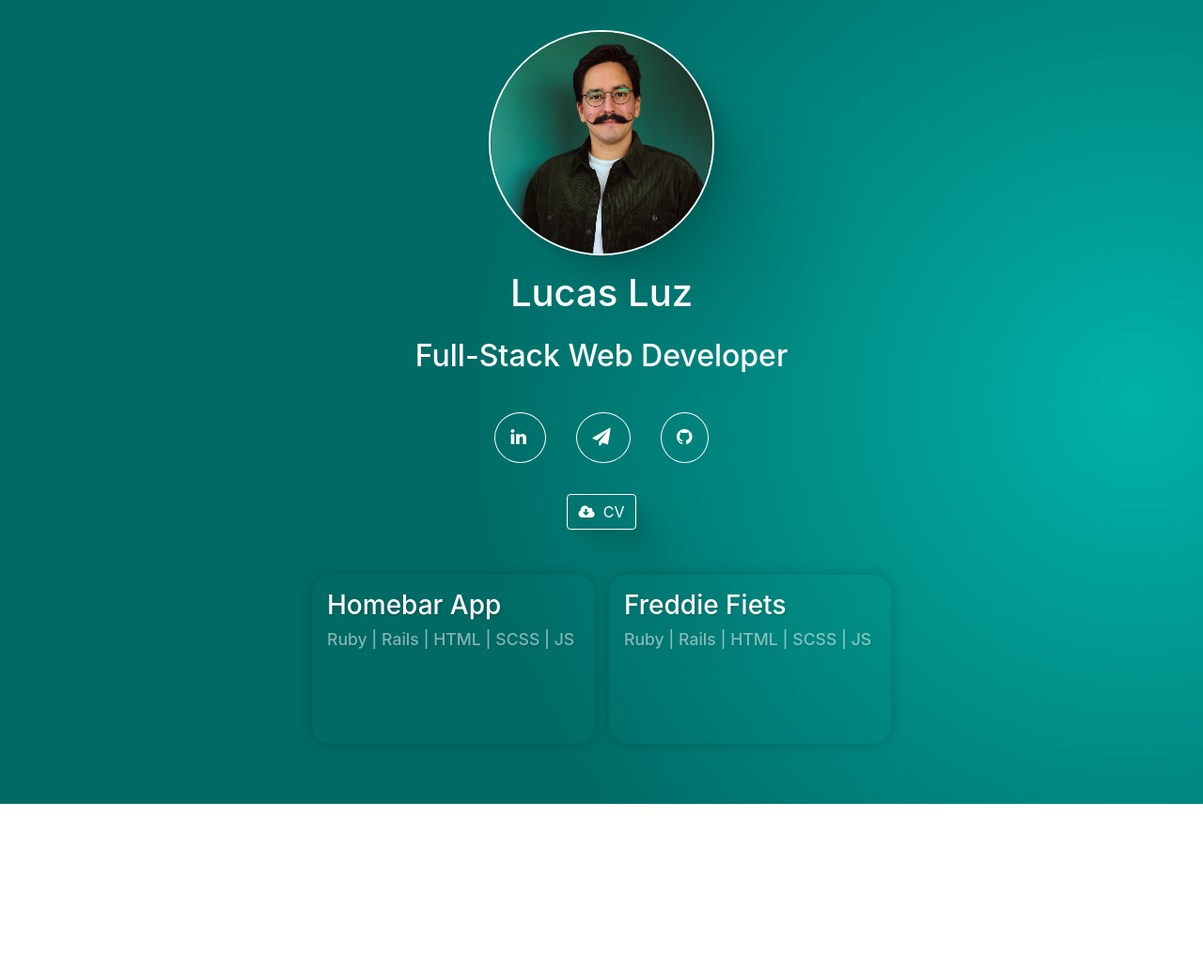
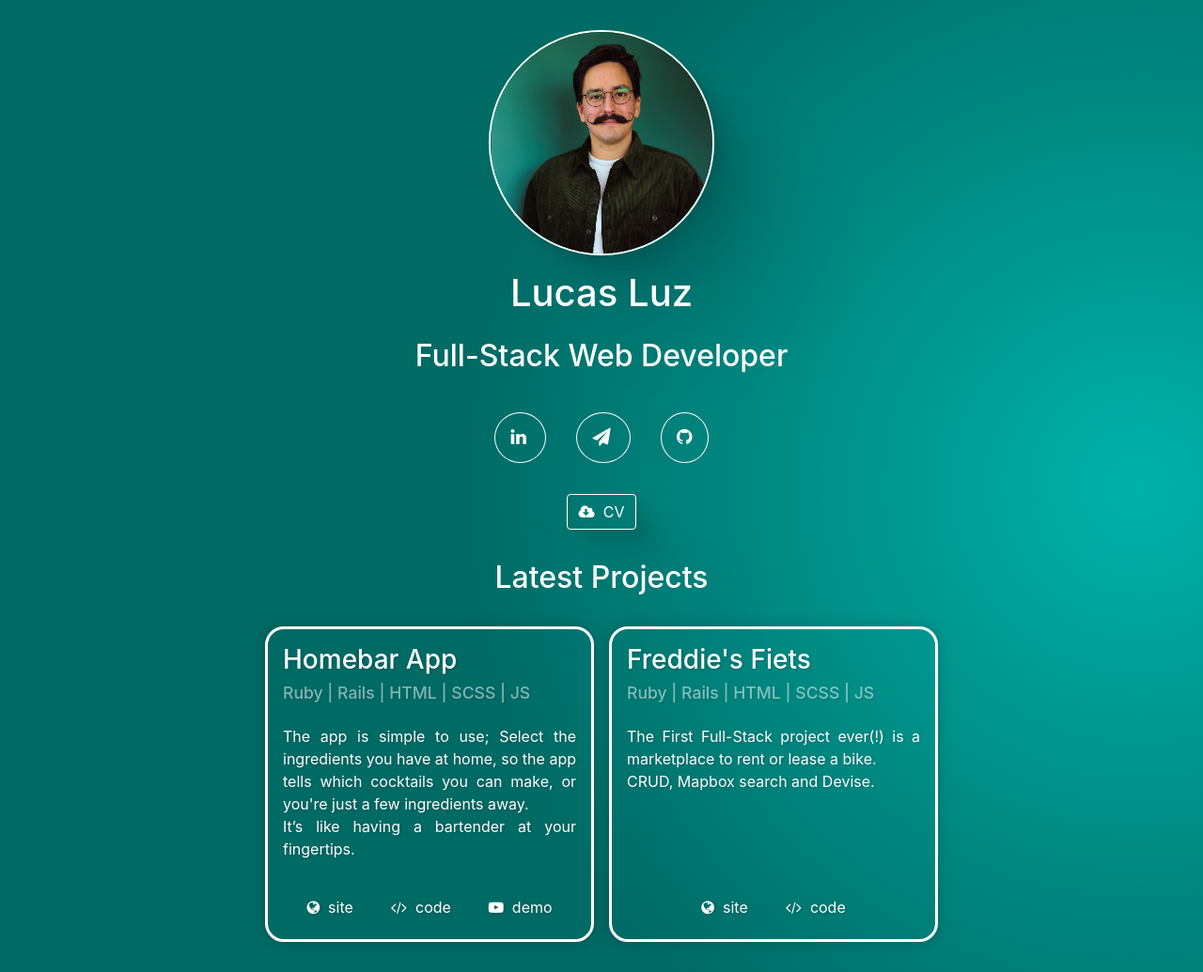
Before and after one commit to lcalazansl/site, a plain HTML site: page index.html in a window 1280 px wide. Shown: the whole page at 94% size. Before the commit the page ends 856 px from the top, so only its background shows below. Drawn offline with nearby package versions, Linux system fonts and the light colour scheme.

Commit message:
cards content and buttons

```diff
--- a/index.html
+++ b/index.html
@@ -11,6 +11,7 @@
 </head>
 <body>
   <div class="container">
+    <div class="profile">
       <div class="header">
         <img class="avatar-bordered" alt="avatar-bordered" src="avatar-lluz22.png"/>
         <h1>Lucas Luz</h1>
@@ -27,25 +28,57 @@
           <i class="fa fa-github" aria-hidden="true"></i>
         </a>
       </div>
-    <a class="btn btn-flat" href="Lucas_Luz_Resume_sketch_09_22.pdf">
+      <a class="btn btn-flat"  target="_blank" href="Lucas_Luz_Resume_sketch_09_22.pdf">
         <i class="fa fa-cloud-download" aria-hidden="true"></i>
         <span>&nbsp;CV</span>
       </a>
+    </div>
+    <h2 id="projects">Latest Projects</h2>
     <div class="cards">
       <div class="card-projects">
         <h3>Homebar App</h3>
         <h4>Ruby | Rails | HTML | SCSS | JS</h4>
+        <div class="card-body">
           <p>
-
+            The app is simple to use; Select the ingredients you have at home, so the app tells which cocktails you can make, or you're just a few ingredients away.
+          </br>It’s like having a bartender at your fingertips.
           </p>
+        </div>
+        <div class="card-links">
+          <a class="btn btn-flat" href="">
+            <i class="fa fa-globe" aria-hidden="true"></i>
+            <span>&nbsp;site</span>
+          </a>
+          <a class="btn btn-flat" target="_blank" href="">
+            <i class="fa fa-code" aria-hidden="true"></i>
+            <span>&nbsp;code</span>
+          </a>
+          <a class="btn btn-flat" target="_blank" href="">
+            <i class="fa fa-youtube-play" aria-hidden="true"></i>
+            <span>&nbsp;demo</span>
+          </a>
+        </div>
       </div>
 
       <div class="card-projects">
-        <h3>Freddie Fiets</h3>
+        <h3>Freddie's Fiets</h3>
         <h4>Ruby | Rails | HTML | SCSS | JS</h4>
+        <div class="card-body">
           <p>
-
+            The First Full-Stack project ever(!) is a marketplace to rent or lease a bike.
+            <br>CRUD, Mapbox search and Devise.
           </p>
+        </div>
+        <div class="card-links">
+          <a class="btn btn-flat" href="">
+            <i class="fa fa-globe" aria-hidden="true"></i>
+            <span>&nbsp;site</span>
+          </a>
+          <a class="btn btn-flat" target="_blank" href="">
+            <i class="fa fa-code" aria-hidden="true"></i>
+            <span>&nbsp;code</span>
+          </a>
+        </div>
       </div>
     </div>
   </div>
--- a/style.css
+++ b/style.css
@@ -18,7 +18,7 @@ body{
   background-color: white;
   border-radius: 50%;
 }
-.container {
+.profile {
   gap: 1rem;
   display: flex;
   flex-direction: column;
@@ -76,33 +76,29 @@ body{
 }
 
 .card-projects {
-  height: 180px;
+  /* height: 280px; */
   display: flex;
   flex-direction: column;
-  /* justify-content:flex-start; */
-  /* align-items: center; */
   color: white;
   /* font-size: 24px; */
-  font-weight: bold;
   text-shadow: 1px 1px 3px rgba(0,0,0,0.2);
   border-radius: 20px;
   box-shadow: 0 0 15px rgba(0,0,0,0.2);
-  width: 300px;
+  width: 350px;
   padding: 1rem;
+  border: solid;
 }
-
-/* .cards {
-  display: grid;
-  grid-template-columns: 1fr 1fr;
-  grid-gap: 16px;
-} */
+.card-projects:hover h3 {
+  letter-spacing: 3px;
+  font-weight: bold;
+}
 .cards {
   display: flex;
   flex-wrap: wrap;
   justify-content: center;
   /* grid-template-columns: 1fr 1fr; */
   grid-gap: 16px;
-  width: 100%;
+  /* width: 100%; */
   margin: 2rem 0;
 }
 .cards h4{
@@ -110,3 +106,21 @@ body{
   white-space: nowrap;
   font-size: 1.1rem;
 }
+.card-body{
+  padding: 1rem 0px !important;
+  margin: 0px;
+  text-align: justify;
+}
+.card-links {
+  display: flex;
+  justify-content: center;
+  gap: 1rem;
+}
+.card-links a{
+  border: none !important;
+  box-shadow: none ;
+}
+#projects{
+  color: white;
+  text-align: center;
+}
```
Lines whose indentation alone changed are shown as unchanged.
